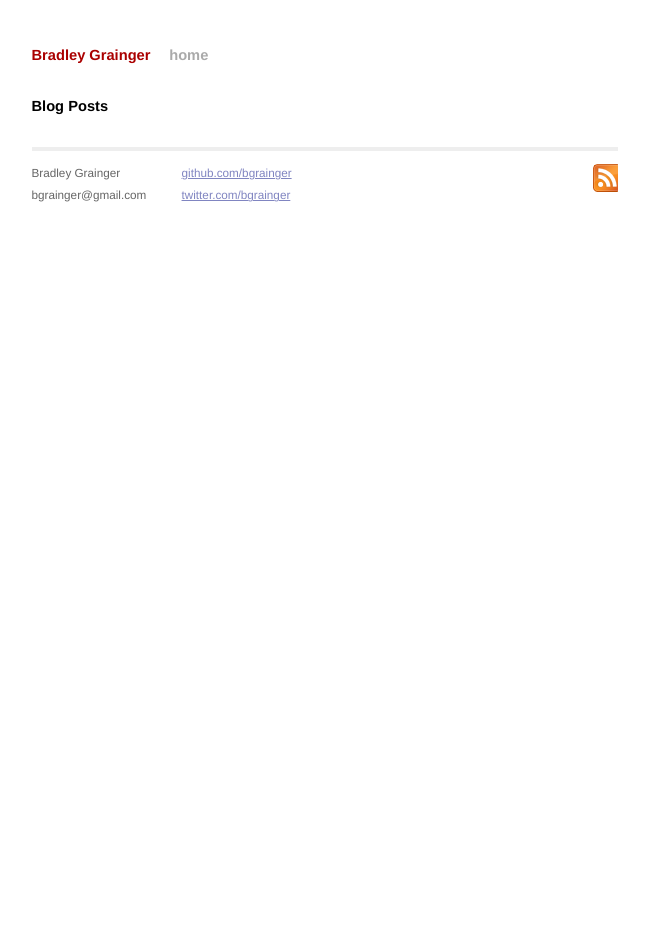
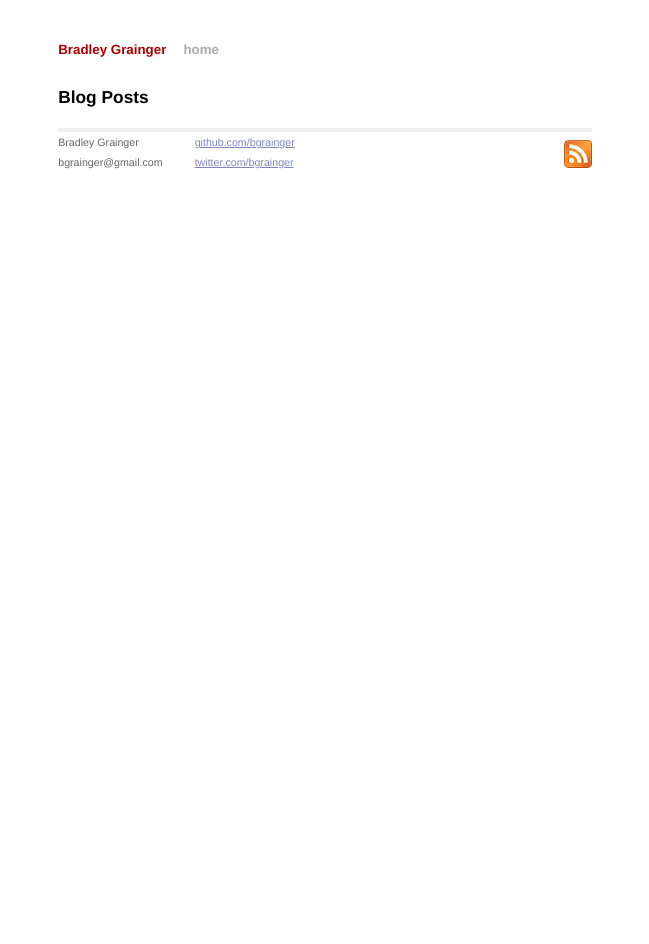
Before and after one commit to bgrainger/bgrainger.github.com, a Jekyll site: the page built from index.html, in a window 1280 px wide. Shown: the whole page, without its empty margins (315-964 px from the left). Built offline with Jekyll 4.4.1, drawn with Linux system fonts in a browser that asks for light colours.

Commit message:
Minor formatting change.

```diff
--- a/_layouts/post.html
+++ b/_layouts/post.html
@@ -1,6 +1,8 @@
 ---
 layout: default
 ---
+<h1>{{ page.title }}</h1>
+
 <div id="post">
 {{ content }}
 </div>
--- a/css/screen.css
+++ b/css/screen.css
@@ -18,11 +18,18 @@
 body {
   background-color: white;
   font: 13.34px helvetica, arial, clean, sans-serif;
-  *font-size: small;
   text-align: center;
 }
 
-h1, h2, h3, h4, h5, h6 {
+h1 {
+  font-size: 130%
+}
+
+h2 {
+  font-size: 120%
+}
+
+h3, h4, h5, h6 {
   font-size: 100%;
 }
 
@@ -30,8 +37,13 @@
   margin-bottom: 1em;
 }
 
+h2 {
+  margin-top: 1em;
+  margin-bottom: 4px
+}
+
 p {
-  margin: 1em 0;
+  margin: 0 0 1em 0
 }
 
 a {
@@ -53,33 +65,11 @@
 
 /*****************************************************************************/
 /*
-/* Home
-/*
-/*****************************************************************************/
-
-ul.posts {
-  list-style-type: none;
-  margin-bottom: 2em;
-}
-
-  ul.posts li {
-    line-height: 1.75em;
-  }
-
-  ul.posts span {
-    color: #aaa;
-    font-family: Monaco, "Courier New", monospace;
-    font-size: 80%;
-  }
-
-/*****************************************************************************/
-/*
 /* Site
 /*
 /*****************************************************************************/
 
 .site {
-  font-size: 110%;
   text-align: justify;
   width: 40em;
   margin: 3em auto 2em auto;
@@ -133,8 +123,7 @@
       }
 
     .site .footer .rss {
-      margin-top: 1.1em;
-      margin-right: -.2em;
+      margin-top: 8px;
       float: right;
     }
 
@@ -187,11 +176,3 @@
   #post pre.terminal code {
     background-color: #333;
   }
-
-#related {
-  margin-top: 2em;
-}
-
-  #related h2 {
-    margin-bottom: 1em;
-  }
```
